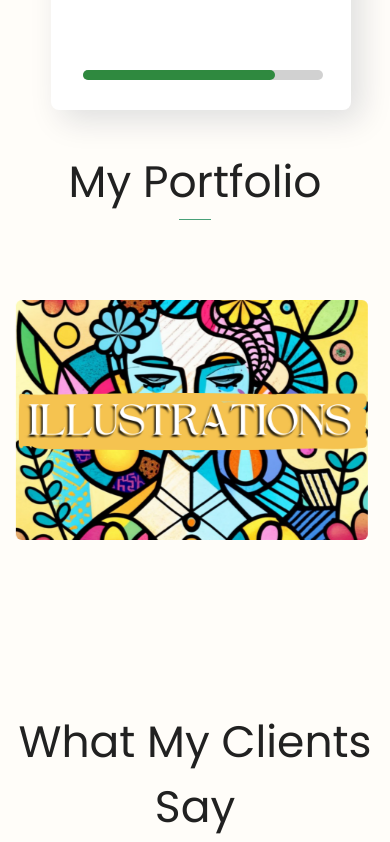
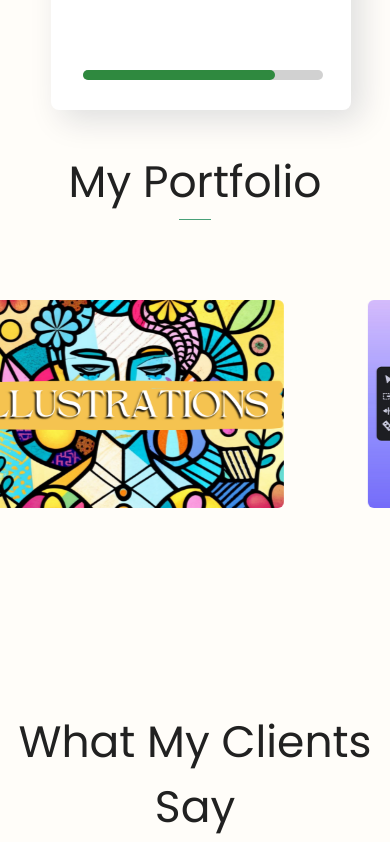
Before and after one commit to portfolio-mohitdoad/portfolio, a React (Create React App) app: page / in a window 390 px wide. Shown: the part 6195-7037 px from the top of the page. Built offline with nearby package versions, Linux system fonts and the light colour scheme.

Commit message:
Update User.css

```diff
--- a/src/components/User.css
+++ b/src/components/User.css
@@ -190,8 +190,8 @@ h5 {
   }
 
   .slide img {
-    height: 15em;
-    width: 22em;
+    height: 13em;
+    width: 20em;
   }
 }
 
```
